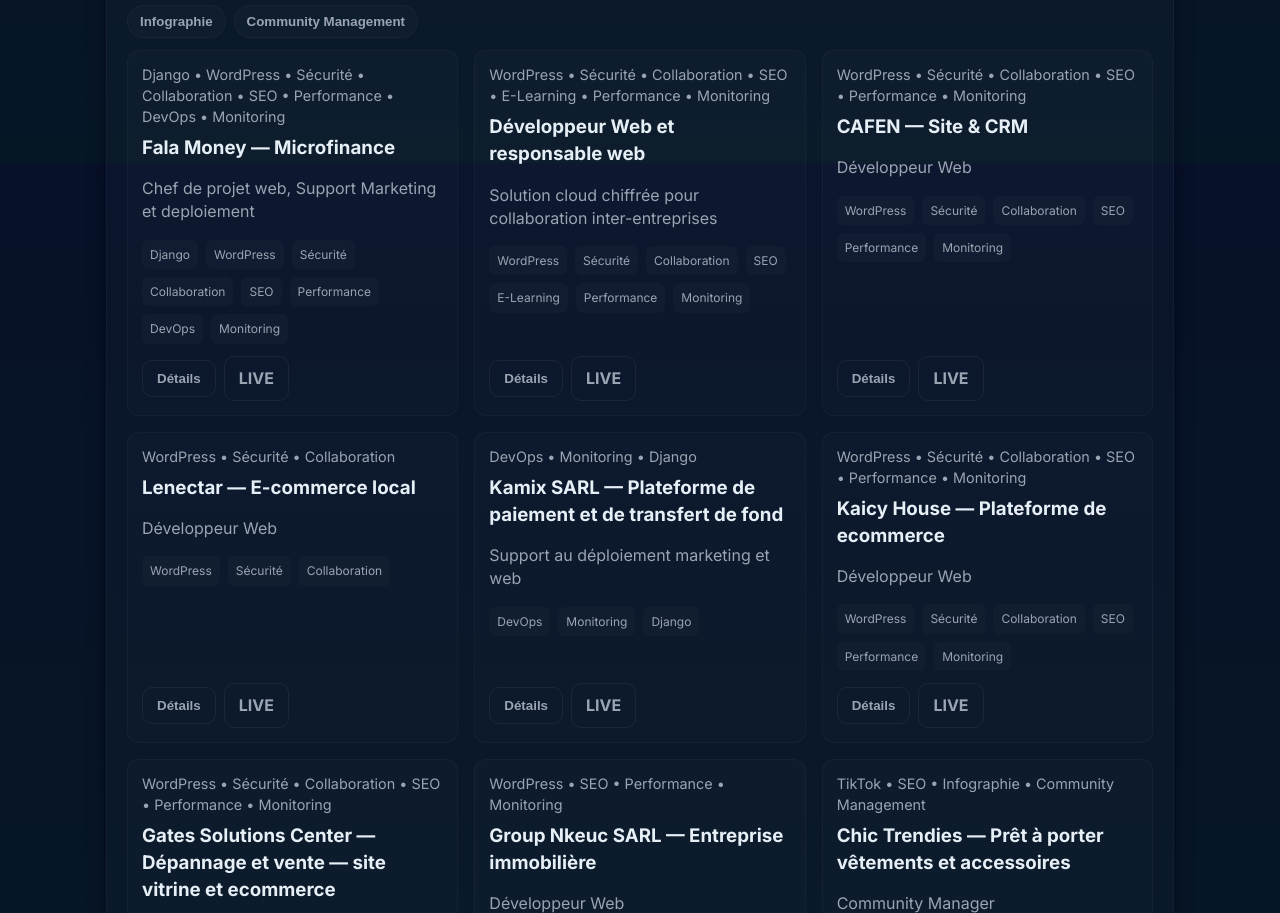
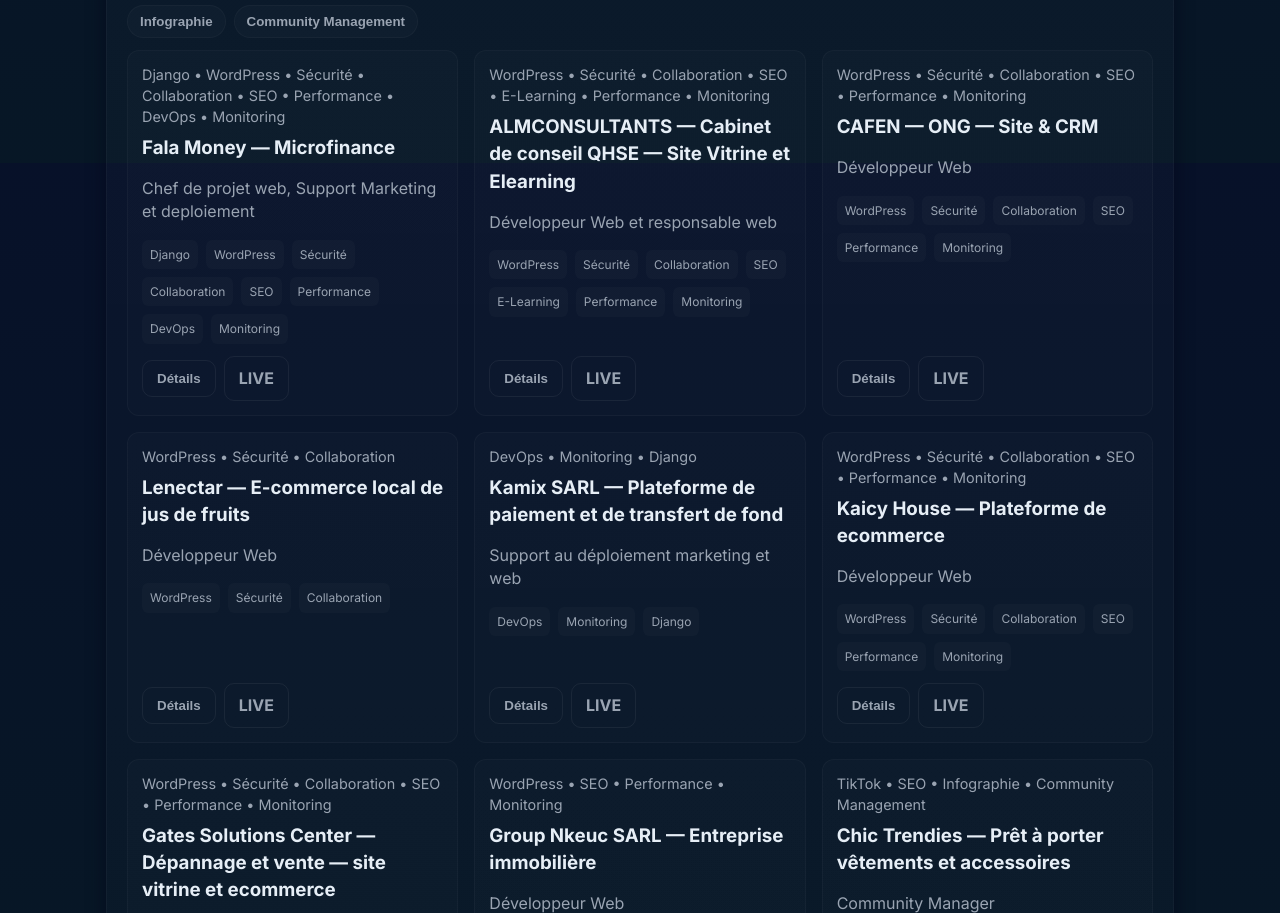
Before and after one commit to Dev0p-DA/portfolio-jean-davy, a plain HTML site: page index.html in a window 1280 px wide. Shown: the part 2237-3150 px from the top of the page. Drawn offline with Linux system fonts and the light colour scheme.

Commit message:
Update project titles and URLs in index.html

```diff
--- a/index.html
+++ b/index.html
@@ -476,8 +476,8 @@
       },
       {
         id: "alm-cloud",
-        title: "Développeur Web et responsable web",
-        short: "Solution cloud chiffrée pour collaboration inter-entreprises",
+        title: "ALMCONSULTANTS — Cabinet de conseil QHSE — Site Vitrine et Elearning ",
+        short: "Développeur Web et responsable web",
         desc: "Mise en place d'un espace cloud sécurisé, gestion des permissions, chiffrement, MFA, automatisation des synchronisations et formation des équipes.",
         tags: ["WordPress","Sécurité","Collaboration","SEO","E-Learning","Performance","Monitoring"],
         img: "",
@@ -485,7 +485,7 @@
       },
       {
         id: "caf-renov",
-        title: "CAFEN — Site & CRM",
+        title: "CAFEN — ONG — Site & CRM",
         short: "Développeur Web",
         desc: "Thème WordPress sur mesure, développement d’un CRM interne en Django, optimisation SEO et sécurisation.",
         tags: ["WordPress","Sécurité","Collaboration","SEO","Performance","Monitoring"],
@@ -494,7 +494,7 @@
       },
       {
         id: "lenectar",
-        title: "Lenectar — E-commerce local",
+        title: "Lenectar — E-commerce local de jus de fruits",
         short: "Développeur Web",
         desc: "Création du site, intégration paiement, optimisation front-end et suivi analytics.",
         tags: ["WordPress","Sécurité","Collaboration"],
@@ -553,7 +553,7 @@
         desc: "Conception, développement et administration d’une solutions e-commerce, Assistant en création de contenus promotionnels pour les réseaux sociaux, Élaboration de stratégies de communication digitale pour promouvoir les services, Élaboration d’une stratégie de prospection pour la création d’un point de relais à Yaoundé.",
         tags: ["WordPress","Sécurité","Collaboration","SEO","Performance","Monitoring"],
         img: "",
-        url: "https://shop.mboaonline.cm"
+        url: "https://shop.mboaonline.cm/produits/"
       },
     ];
 
```
